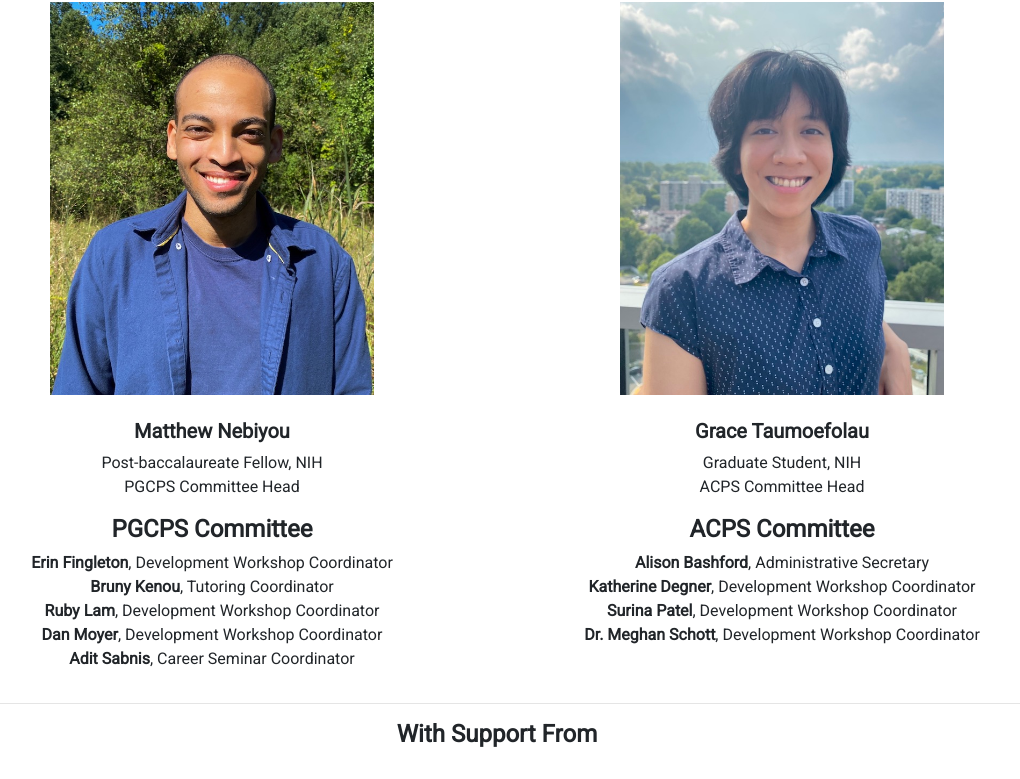
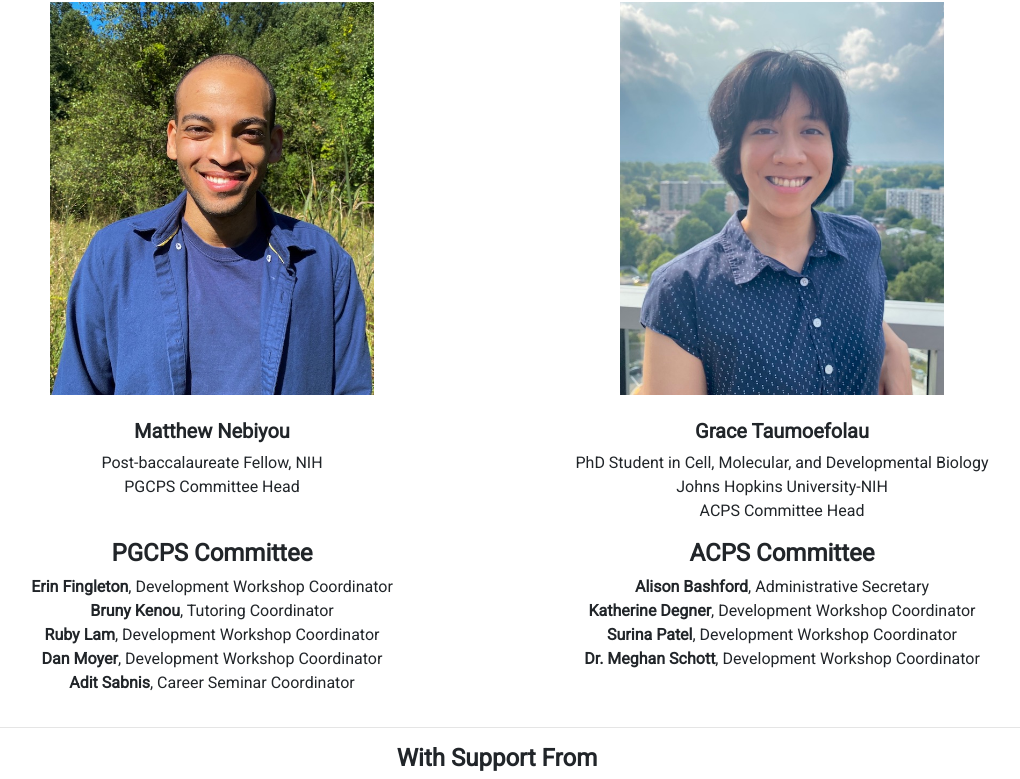
Before and after one commit to matt5342/paths-mentorship-frontend, a React (Create React App) app: page /about in a window 1280 px wide. Shown: the part 1216-1995 px from the top of the page, without its empty margins (143-1163 px from the left). Built offline with nearby package versions, Linux system fonts and the light colour scheme; no server answers.

Commit message:
gract title

```diff
--- a/src/components/AboutUs.js
+++ b/src/components/AboutUs.js
@@ -89,7 +89,9 @@
                 <p>
                     <br></br>
                     <h5><strong>Grace Taumoefolau</strong></h5>
-                    Graduate Student, NIH
+                    PhD Student in Cell, Molecular, and Developmental Biology
+                    <br></br>
+                    Johns Hopkins University-NIH
                     <br></br>
                     ACPS Committee Head
                 </p>
```
